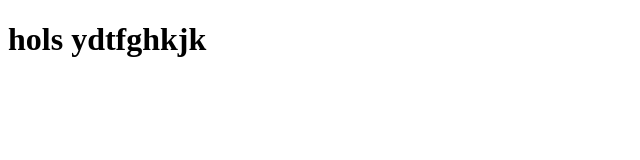
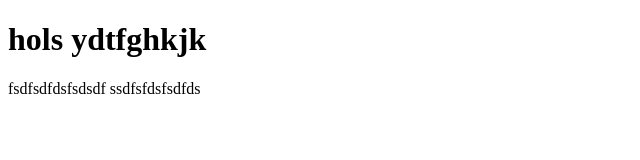
Before and after one commit to beaner92/invie-github, a plain HTML site: page index.html in a window 1280 px wide. Shown: the whole page, without its empty margins (0-640 px from the left). Drawn offline with Linux system fonts and the light colour scheme.

Commit message:
Este es un nuevo commit para probar que funciona

```diff
--- a/index.html
+++ b/index.html
@@ -5,5 +5,9 @@
 </head>
 <body>
 	<h1>hols ydtfghkjk</h1>
+	<p>
+		fsdfsdfdsfsdsdf
+		<shadow><shadow>ssdfsfdsfsdfds</shadow></shadow>
+	</p>
 </body>
 </html>
```
